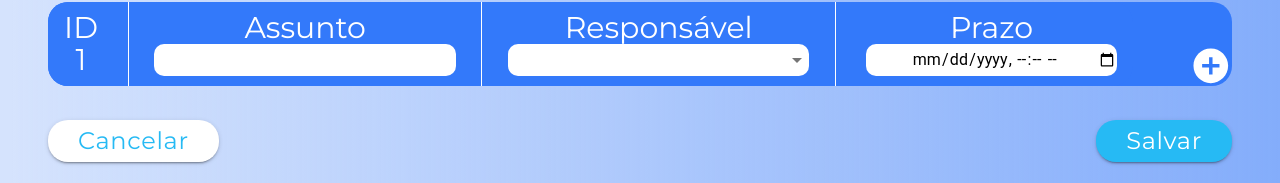
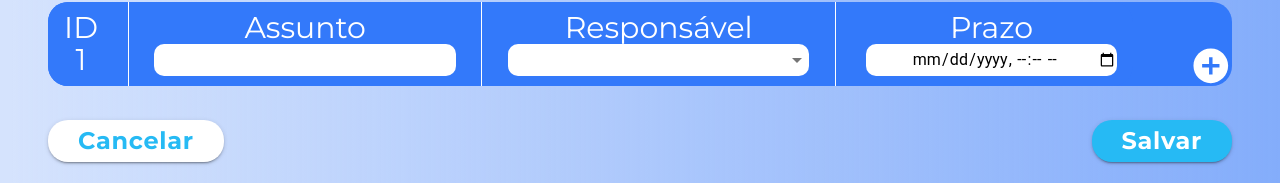
Before and after one commit to BureauTech/ProjectSisatas, a React (Create React App) app in the folder client/: page /createata in a window 1280 px wide. Shown: the part 655-838 px from the top of the page. Built offline with nearby package versions, Linux system fonts and the light colour scheme.

Commit message:
Adicionando fonte bold nos botões

```diff
--- a/client/src/pages/CreateAta/CreateAta.js
+++ b/client/src/pages/CreateAta/CreateAta.js
@@ -10,6 +10,7 @@ import ProjectParticipants from "../../components/CreateAta/ProjectParticipants"
 import Pauta from "../../components/CreateAta/Pauta";
 import Topics from "../../components/CreateAta/Topics";
 import { useState } from "react";
+import "./Style.css";
 
 const CreateAta = (props) => {
   const theme = useTheme();
@@ -48,6 +49,7 @@ const CreateAta = (props) => {
       <Grid container justify="space-between" style={{ padding: 24 }}>
         <Button
           variant="contained"
+          className="bold"
           style={{
             backgroundColor: "white",
             color: theme.palette.secondary.main,
@@ -62,9 +64,9 @@ const CreateAta = (props) => {
         <Button
           variant="contained"
           color="secondary"
+          className="bold"
           style={{
             color: "white",
-            fontWeight: 700,
             fontSize: "1.5rem",
             borderRadius: 20,
             padding: "0 30px",
--- /dev/null
+++ b/client/src/pages/CreateAta/Style.css
@@ -0,0 +1,3 @@
+.bold span {
+  font-weight: 700 !important;
+}
```
